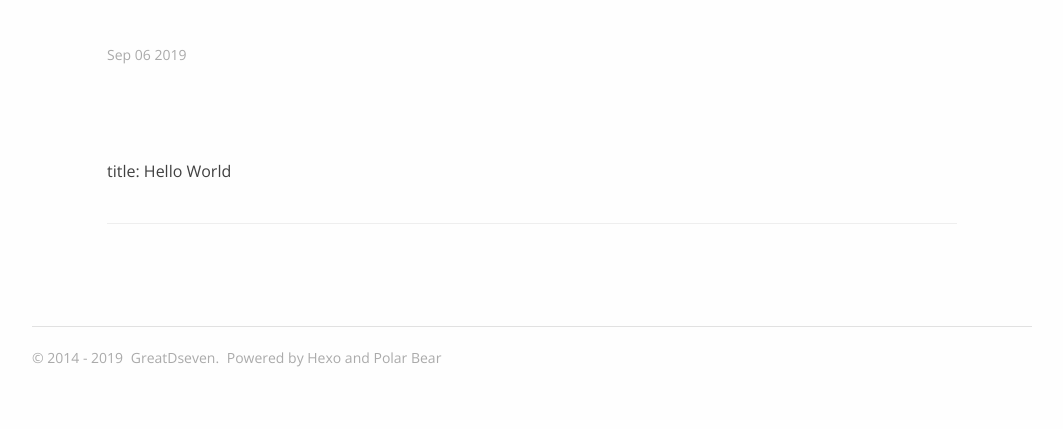
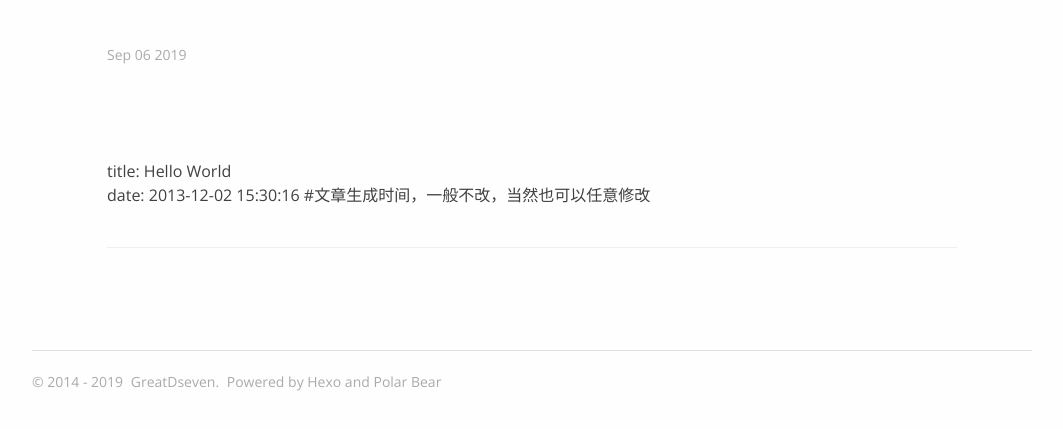
Before and after one commit to GreatDseven/GreatDseven.github.io, a plain HTML site: page 2019/09/06/hello-world/index.html in a window 1280 px wide. Shown: the part 71-500 px from the top of the page, without its empty margins (108-1171 px from the left). Drawn offline with nearby package versions, Linux system fonts and the light colour scheme.

Commit message:
Site updated: 2019-09-12 10:37:43

```diff
--- a/2019/09/06/hello-world/index.html
+++ b/2019/09/06/hello-world/index.html
@@ -31,17 +31,17 @@
 <link rel="canonical" href="http://yoursite.com/2019/09/06/hello-world/">
 
 
-<meta name="description" content="title: Hello World">
+<meta name="description" content="title: Hello Worlddate: 2013-12-02 15:30:16 #文章生成时间，一般不改，当然也可以任意修改">
 <meta property="og:type" content="article">
 <meta property="og:title" content="Blog">
 <meta property="og:url" content="http://yoursite.com/2019/09/06/hello-world/index.html">
 <meta property="og:site_name" content="Blog">
-<meta property="og:description" content="title: Hello World">
+<meta property="og:description" content="title: Hello Worlddate: 2013-12-02 15:30:16 #文章生成时间，一般不改，当然也可以任意修改">
 <meta property="og:locale" content="en">
-<meta property="og:updated_time" content="2019-09-12T02:25:42.632Z">
+<meta property="og:updated_time" content="2019-09-12T02:37:24.467Z">
 <meta name="twitter:card" content="summary">
 <meta name="twitter:title" content="Blog">
-<meta name="twitter:description" content="title: Hello World">
+<meta name="twitter:description" content="title: Hello Worlddate: 2013-12-02 15:30:16 #文章生成时间，一般不改，当然也可以任意修改">
 
 
 <link rel="stylesheet" type="text/css" href="/css/style.css?v=1.1">
@@ -126,7 +126,7 @@
 
             <div class="post-content">
             <hr>
-<p>title: Hello World</p>
+<p>title: Hello World<br>date: 2013-12-02 15:30:16 #文章生成时间，一般不改，当然也可以任意修改</p>
 
             </div>
 
```
